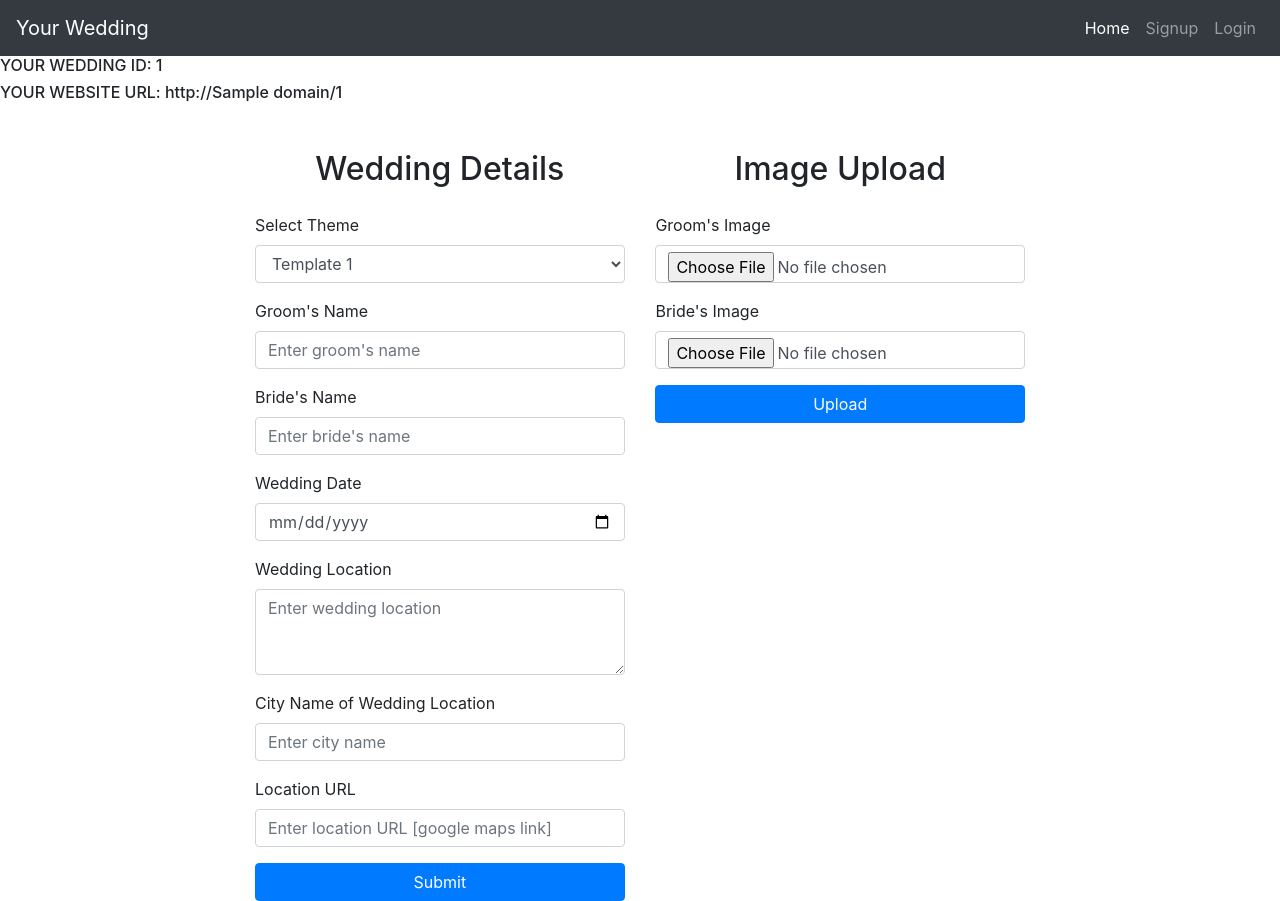
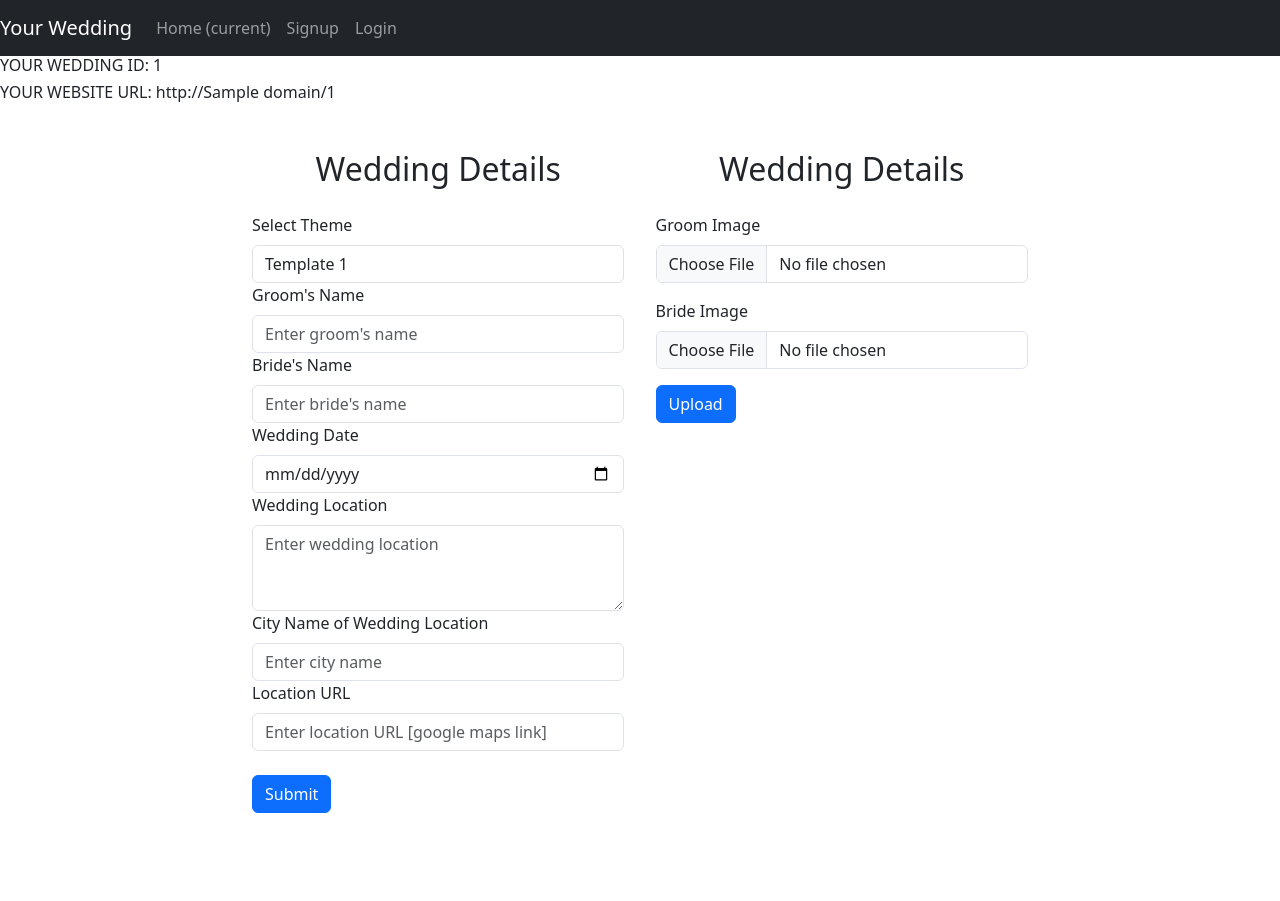
Before and after one commit to ItsAdi22/wedding-web, a Flask app: template templates/dashboard.html in a window 1280 px wide. After the commit the page ends 813 px from the top, so only its background shows below. Run offline with Flask 3, Linux system fonts and the light colour scheme; the template is opened without the code that fills it: values that come from a table or form of the project are taken from there, most other values are stand-ins (such as "Sample title", 1, 10 or a date in 2020); some libraries are stand-ins or nearby versions.

Commit message:
fixed bootstrap form issue

```diff
--- a/forms.py
+++ b/forms.py
@@ -37,6 +37,6 @@ class ReservationForm(FlaskForm):
     submit = SubmitField('Send RSVP')
 
 class CoupleImageForm(FlaskForm):
-    groom_image = FileField('Groom\'s Image', validators=[FileRequired()])
-    bride_image = FileField('Bride\'s Image', validators=[FileRequired()])
+    groom = FileField('Groom Image', validators=[DataRequired()])
+    bride = FileField('Bride Image', validators=[DataRequired()])
     submit = SubmitField('Upload')
--- a/templates/dashboard.html
+++ b/templates/dashboard.html
@@ -62,26 +62,23 @@
         <div class="form-group">
             {{ form.location_url.label(class="form-label") }}
             {{ form.location_url(class="form-control", placeholder="Enter location URL [google maps link]") }}
-        </div>
+        </div>  <br>
 
         {{ form.submit(class="btn btn-primary btn-block") }}
     </form>
 
-    <form method="POST" action="" enctype="multipart/form-data" class="form">
+    <form method="POST" action="/upload" enctype="multipart/form-data" class="form">
         {{ form2.hidden_tag() }}
-        <h2 class="text-center mb-4">Image Upload</h2>
-
-        <div class="form-group">
-            <label for="{{ form2.groom_image.id }}">Groom's Image</label>
-            {{ form2.groom_image(class="form-control", accept=".jpg, .jpeg, .png", required="required") }}
+        <h2 class="text-center mb-4">Wedding Details</h2>
+        <div class="mb-3">
+            {{ form2.groom.label(class="form-label") }}
+            {{ form2.groom(class="form-control", accept="image/*", required=true) }}
         </div>
-
-        <div class="form-group">
-            <label for="{{ form2.bride_image.id }}">Bride's Image</label>
-            {{ form2.bride_image(class="form-control", accept=".jpg, .jpeg, .png", required="required") }}
+        <div class="mb-3">
+            {{ form2.bride.label(class="form-label") }}
+            {{ form2.bride(class="form-control", accept="image/*", required=true) }}
         </div>
-
-        {{ form2.submit(class="btn btn-primary btn-block") }}
+        {{ form2.submit(class="btn btn-primary") }}
     </form>
 </div>
 {% endblock details %}
--- a/templates/header.html
+++ b/templates/header.html
@@ -6,7 +6,7 @@
     <title>Your Wedding Website</title>
 
     <!-- Bootstrap CSS -->
-    <link rel="stylesheet" href="https://maxcdn.bootstrapcdn.com/bootstrap/4.5.2/css/bootstrap.min.css">
+    <link href="https://cdn.jsdelivr.net/npm/bootstrap@5.3.2/dist/css/bootstrap.min.css" rel="stylesheet" integrity="sha384-T3c6CoIi6uLrA9TneNEoa7RxnatzjcDSCmG1MXxSR1GAsXEV/Dwwykc2MPK8M2HN" crossorigin="anonymous">
 
 
     <style>
```
